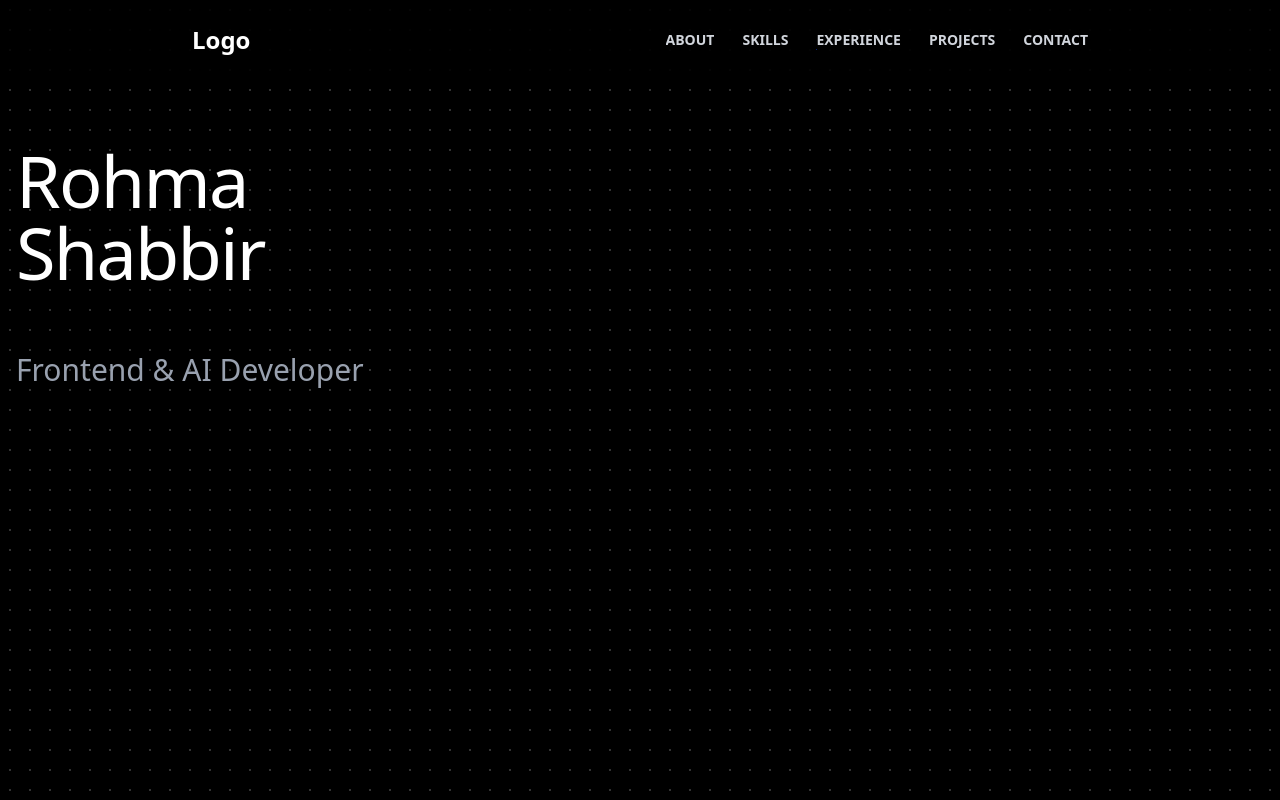
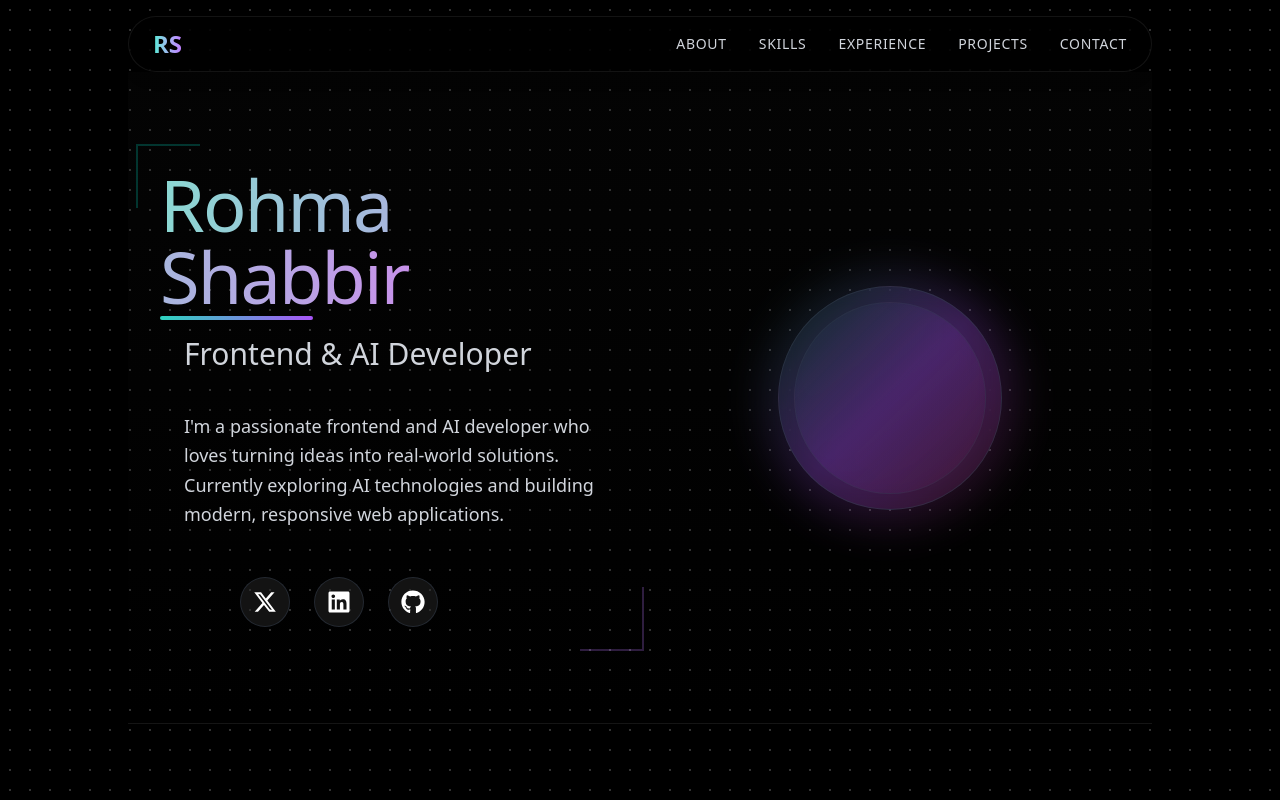
Before and after one commit to RohmaShabbir/Portfolio, a Next.js app: page / in a window 1280 px wide. Built offline with nearby package versions, Linux system fonts and the light colour scheme.

Commit message:
Resolved conflict and added local files

```diff
--- a/src/app/page.tsx
+++ b/src/app/page.tsx
@@ -1,4 +1,4 @@
-import Hero from "@/components/Hera";
+import Hero from "@/components/Hero";
 
 
 export default function Home() {
--- a/src/components/Hera.tsx
+++ /dev/null
@@ -1,18 +0,0 @@
-import React from 'react'
-
-const Hero = () => {
-  return (
-    <div className='max-w-4xl border-b border-natural-900 pd-28 lg: pd-35 '>
-      <div className='flex flex-wrap items-center'>
-        <div className='max-w-4xl lg:w-1/2 px-4'>
-        <div className='flex flex-col items-center lg:items-start'>
-            <h1 className='pb-16 text-4xl sm:text-5xl font-thin text-white tracking-tight lg:text-7xl lg:mt-16'>Rohma Shabbir</h1>
-            <h2 className='text-gray-400 sm:text-2xl font-thin lg:text-3xl'>Frontend & AI Developer</h2>
-        </div>
-        </div>
-      </div>
-    </div>
-  )
-}
-
-export default Hero
--- /dev/null
+++ b/src/components/Hero.tsx
@@ -0,0 +1,119 @@
+'use client'
+import React from 'react';
+import { FaXTwitter, FaLinkedin, FaGithub } from 'react-icons/fa6';
+
+const Hero = () => {
+  return (
+    <div className='max-w-5xl mx-auto border-b border-neutral-800/50 py-24 px-4 lg:px-8'
+         style={{ background: 'linear-gradient(to bottom, rgba(38, 38, 38, 0.1), transparent)' }}>
+      <div className='flex flex-col lg:flex-row items-center justify-between gap-10'>
+        {/* Left Side: Content */}
+        <div className='flex flex-col items-start text-left w-full lg:w-1/2 relative'>
+          {/* Decorative elements */}
+          <div className='absolute -top-6 -left-6 w-16 h-16 border-l-2 border-t-2 border-teal-400/30 opacity-80'></div>
+          <div className='absolute -bottom-6 -right-6 w-16 h-16 border-r-2 border-b-2 border-purple-400/30 opacity-80'></div>
+
+          <h1 className='text-5xl sm:text-6xl font-light text-white tracking-tight lg:text-7xl relative'>
+            <span style={{
+              color: 'transparent',
+              backgroundImage: 'linear-gradient(to right, #8bd8d2, #c792ea)',
+              WebkitBackgroundClip: 'text',
+              backgroundClip: 'text'
+            }}>
+              Rohma Shabbir
+            </span>
+            <span className='absolute -bottom-2 left-0 w-1/3 h-1 rounded-full'
+                  style={{ background: 'linear-gradient(to right, #2dd4bf, #a855f7)' }}></span>
+          </h1>
+
+          <h2 className='text-gray-300 sm:text-2xl font-light lg:text-3xl mt-6'>
+            <span className='px-6 py-1 rounded-lg '
+                  style={{
+                    // backgroundColor: 'rgba(38, 38, 38, 0.5)',
+                    // borderColor: 'rgba(55, 65, 81, 0.5)'
+                  }}>
+              Frontend & AI Developer
+            </span>
+          </h2>
+
+          {/* About Section */}
+          <p className='text-gray-300 mt-8 text-base sm:text-lg leading-relaxed px-6 py-2 rounded-xl'
+             style={{
+              //  backgroundColor: 'rgba(23, 23, 23, 0.3)',
+              //  backdropFilter: 'blur(10px)',
+              //  border: '1px solid rgba(55, 65, 81, 0.5)'
+             }}>
+            I'm a passionate frontend and AI developer who loves turning ideas into real-world solutions.
+            Currently exploring AI technologies and building modern, responsive web applications.
+          </p>
+
+          {/* Social Icons */}
+          <div className='flex px-20 gap-6 mt-10 text-white text-2xl relative z-10'>
+            <a href='https://x.com' target='_blank' rel='noopener noreferrer'
+               className='p-3 rounded-full transition-all duration-300 hover:border-teal-400/30'
+               style={{
+                 backgroundColor: 'rgba(38, 38, 38, 0.5)',
+                 border: '1px solid rgba(55, 65, 81, 0.5)'
+               }}>
+              <FaXTwitter className='hover:text-teal-300 transition' />
+            </a>
+            <a href='https://linkedin.com' target='_blank' rel='noopener noreferrer'
+               className='p-3 rounded-full transition-all duration-300 hover:border-blue-400/30'
+               style={{
+                 backgroundColor: 'rgba(38, 38, 38, 0.5)',
+                 border: '1px solid rgba(55, 65, 81, 0.5)'
+               }}>
+              <FaLinkedin className='hover:text-blue-300 transition' />
+            </a>
+            <a href='https://github.com' target='_blank' rel='noopener noreferrer'
+               className='p-3 rounded-full transition-all duration-300 hover:border-purple-400/30'
+               style={{
+                 backgroundColor: 'rgba(38, 38, 38, 0.5)',
+                 border: '1px solid rgba(55, 65, 81, 0.5)'
+               }}>
+              <FaGithub className='hover:text-purple-300 transition' />
+            </a>
+          </div>
+        </div>
+
+        {/* Right Side: Gradient Sphere */}
+        <div className='hidden lg:flex w-1/2 justify-center'>
+          <div className='relative w-64 h-64'>
+            <div className='absolute inset-0 rounded-full opacity-70'
+                 style={{
+                   background: 'linear-gradient(135deg, rgba(16, 185, 129, 0.2), rgba(168, 85, 247, 0.3), rgba(236, 72, 153, 0.2)',
+                   filter: 'blur(20px)',
+                   animation: 'pulse 6s cubic-bezier(0.4, 0, 0.6, 1) infinite'
+                 }}></div>
+            <div className='absolute inset-4 rounded-full'
+                 style={{
+                   background: 'linear-gradient(135deg, rgba(16, 185, 129, 0.1), rgba(168, 85, 247, 0.2), rgba(236, 72, 153, 0.1))',
+                   border: '1px solid rgba(55, 65, 81, 0.5)',
+                   backdropFilter: 'blur(10px)'
+                 }}></div>
+            <div className='absolute inset-8 rounded-full'
+                 style={{
+                   background: 'linear-gradient(135deg, rgba(16, 185, 129, 0.05), rgba(168, 85, 247, 0.1), rgba(236, 72, 153, 0.05))',
+                   border: '1px solid rgba(55, 65, 81, 0.3)',
+                   animation: 'float 8s ease-in-out infinite'
+                 }}></div>
+          </div>
+        </div>
+      </div>
+
+      {/* Add these styles in your global CSS or style tag */}
+      <style jsx>{`
+        @keyframes pulse {
+          0%, 100% { opacity: 0.7; }
+          50% { opacity: 0.4; }
+        }
+        @keyframes float {
+          0%, 100% { transform: translateY(0); }
+          50% { transform: translateY(-10px); }
+        }
+      `}</style>
+    </div>
+  );
+};
+
+export default Hero;
--- a/src/components/Navbar.tsx
+++ b/src/components/Navbar.tsx
@@ -1,133 +1,91 @@
-'use client'
+'use client';
 import Link from "next/link";
 import { useState } from "react";
-import { Button } from "./ui/button";
 import { FiMenu, FiX } from "react-icons/fi";
-
 
 const Navbar = () => {
   const [isMenuOpen, setIsMenuOpen] = useState(false);
 
   const navigation = [
-    {title: "About", href: "/About"},
-    {title: "Skills", href: "/Skills"},
-    {title: "Experience", href: "/Experience"},
-    // {title: "Tech Stack", href: "/Tech Stack"},
-    {title: "Projects", href: "/Projects"},
-    {title: "Contact", href: "/Contact"},
+    { title: "About", href: "/about" },
+    { title: "Skills", href: "/skills" },
+    { title: "Experience", href: "/experience" },
+    { title: "Projects", href: "/projects" },
+    { title: "Contact", href: "/contact" },
   ];
 
-  const toggleMenu = () => {
-    setIsMenuOpen((prev) => !prev)
-  };
+  const toggleMenu = () => setIsMenuOpen((prev) => !prev);
 
-  return(
-    <div className="w-full bg-black/70 h-20 shadow-md sticky top-0 backdrop-blur-2xl transition-colors z-50">
-      <div className="max-w-4xl mx-auto flex items-center justify-between px-4 lg:px-0 h-full">
-        <h1 className="text-2xl text-white font-bold">Logo</h1>
+  return (
+    <header className="w-full flex justify-center sticky top-0 z-50 mt-4">
+      <div className="bg-black/70 backdrop-blur-2xl rounded-full border border-neutral-800/50 shadow-lg w-full max-w-5xl h-14 flex items-center justify-between px-6">
 
-         {/* Desktop Navigation */}
-         <div className="hidden md:inline-flex items-center gap-7 text-gray-300  duration-200">
+        {/* Logo with gradient text */}
+        <Link href="/" className="text-2xl font-bold">
+          <span className="text-transparent bg-clip-text bg-gradient-to-r from-teal-300 to-purple-400">
+            RS
+          </span>
+        </Link>
+
+        {/* Desktop Navigation */}
+        <nav className="hidden md:flex gap-8">
           {navigation.map((item) => (
             <Link
-            key={item?.title}
-            href={item?.href}
-            className="text-sm uppercase font-semibold relative group overflow-hidden"
+              key={item.title}
+              href={item.href}
+              className="relative group text-gray-300 hover:text-white transition-colors duration-200 text-sm font-medium uppercase tracking-wider"
             >
-              {item?.title}
-              <span className="w-full h-[1px] bg-blue-700 absolute inline-block left-0 bottom-0 -translate-x-[100%] group-hover:translate-x-0 transition-transform duration-200" />
-
+              {item.title}
+              <span className="absolute left-0 bottom-0 w-full h-0.5 bg-gradient-to-r from-teal-400 to-purple-500 transform scale-x-0 group-hover:scale-x-100 transition-transform duration-300 origin-left" />
             </Link>
           ))}
-         </div>
+        </nav>
 
-         {/* Mobile Menu Icon */}
-         <div className="md:hidden">
-          <Button onClick={toggleMenu} aria-lable="Toggle Menu">
-            {isMenuOpen ? <FiX className="text-2xl text-white"/> : <FiMenu className="text-2xl text-white"/>}
-          </Button>
-         </div>
+        {/* Mobile Menu Button */}
+        <button
+          onClick={toggleMenu}
+          aria-label="Toggle Menu"
+          className="md:hidden hover:bg-neutral-800/50 border border-neutral-800/50 p-2 rounded-md"
+        >
+          {isMenuOpen ? (
+            <FiX className="text-xl text-white" />
+          ) : (
+            <FiMenu className="text-xl text-white" />
+          )}
+        </button>
       </div>
 
       {/* Mobile Navigation */}
       {isMenuOpen && (
-        <div className="md:hidden bg-black/90 absolute top-20 left-0 w-full shadow-lg z-50">
-          <div className="flex flex-col items-center gap-4 py-4 text-gray-300">
+        <div
+          className="md:hidden fixed inset-0 top-20 bg-neutral-900/95 backdrop-blur-3xl z-40 overflow-y-auto"
+          style={{ animation: "fadeIn 0.3s ease-out forwards" }}
+        >
+          <div className="flex flex-col items-center gap-8 py-8 px-4">
             {navigation.map((item) => (
               <Link
-              key={item?.title}
-              href={item?.href}
-              className="text-sm uppercase font-semibold relative group overflow-hidden"
-              onClick={toggleMenu}
+                key={item.title}
+                href={item.href}
+                onClick={toggleMenu}
+                className="relative group text-gray-300 hover:text-white text-lg font-medium uppercase tracking-wider py-2 px-4"
               >
-                {item?.title}
-                <span className="w-full h-[1px] bg-blue-700 absolute inline-block left-0 bottom-0 -translate-x-[100%] group-hover:translate-x-0 transition-transform duration-200" />
+                {item.title}
+                <span className="absolute left-1/2 bottom-0 w-0 h-0.5 bg-gradient-to-r from-teal-400 to-purple-500 transform -translate-x-1/2 group-hover:w-3/4 transition-all duration-300" />
               </Link>
             ))}
           </div>
         </div>
       )}
-    </div>
+
+      {/* Animation styles */}
+      <style jsx>{`
+        @keyframes fadeIn {
+          from { opacity: 0; transform: translateY(-10px); }
+          to { opacity: 1; transform: translateY(0); }
+        }
+      `}</style>
+    </header>
   );
+};
 
-}
-
-
-
-export default Navbar
-
-
-
-
-
-// "use client";
-// import { useState } from "react";
-// import { Globe } from "lucide-react";
-// import Link from "next/link";
-
-// export default function Navbar() {
-//   const [menuOpen, setMenuOpen] = useState(false);
-
-//   return (
-//     <header className="bg-[#232427] text-white px-4 py-3 rounded-2xl shadow-md max-w-6xl mx-auto mt-4">
-//       <div className="flex justify-between items-center flex-wrap">
-//         {/* Logo */}
-//         <div className="text-lg font-semibold">
-//           TETIANA ZAPOROZHETS
-//         </div>
-
-//         {/* Menu (Desktop) */}
-//         <nav className="hidden md:flex space-x-6 text-sm font-medium">
-//           <Link href="#services" className="text-blue-400 hover:underline">SERVICES</Link>
-//           <Link href="#technologies" className="hover:text-blue-400">TECHNOLOGIES</Link>
-//           <Link href="#portfolio" className="hover:text-blue-400">PORTFOLIO</Link>
-//           <Link href="#contact" className="hover:text-blue-400">CONTACT</Link>
-//         </nav>
-
-//         {/* Language Switcher */}
-//         <div className="flex items-center space-x-2 bg-[#1a1d25] px-3 py-1 rounded-full text-xs">
-//           <span>ENG</span>
-//           <Globe size={14} />
-//         </div>
-
-//         {/* Mobile Menu Toggle */}
-//         <button
-//           className="md:hidden mt-2 text-sm text-blue-400"
-//           onClick={() => setMenuOpen(!menuOpen)}
-//         >
-//           {menuOpen ? "Close" : "Menu"}
-//         </button>
-
-//         {/* Mobile Menu */}
-//         {menuOpen && (
-//           <nav className="flex flex-col space-y-2 mt-2 md:hidden text-sm font-medium w-full">
-//             <Link href="#services" className="text-blue-400">SERVICES</Link>
-//             <Link href="#technologies" className="hover:text-blue-400">TECHNOLOGIES</Link>
-//             <Link href="#portfolio" className="hover:text-blue-400">PORTFOLIO</Link>
-//             <Link href="#contact" className="hover:text-blue-400">CONTACT</Link>
-//           </nav>
-//         )}
-//       </div>
-//     </header>
-//   );
-// }
+export default Navbar;
--- /dev/null
+++ b/tailwind.config.js
@@ -0,0 +1,21 @@
+module.exports = {
+    theme: {
+      extend: {
+        animation: {
+          'pulse-slow': 'pulse 4s cubic-bezier(0.4, 0, 0.6, 1) infinite;',
+          'ping-slow': 'ping 4s cubic-bezier(0, 0, 0.2, 1) infinite;',
+        },
+        keyframes: {
+          ping: {
+            '0%': { transform: 'scale(1)', opacity: '0.7' },
+            '75%, 100%': { transform: 'scale(1.5)', opacity: '0' },
+          },
+          pulse: {
+            '0%, 100%': { opacity: '1' },
+            '50%': { opacity: '.5' },
+          }
+        }
+      },
+    },
+    plugins: [],
+  }
```
